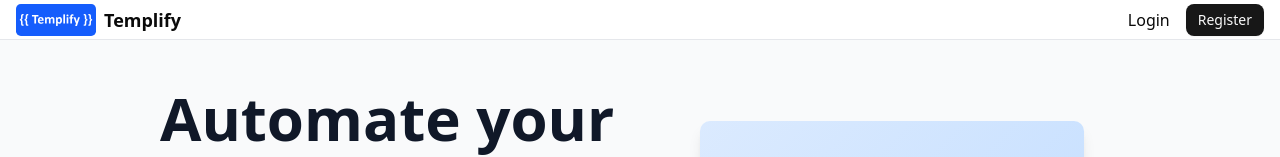
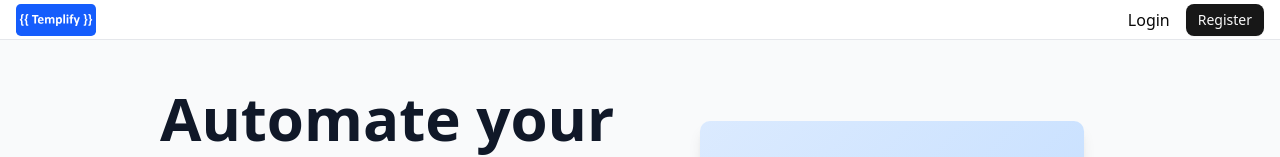
Before and after one commit to pmsoltani/templify, a Next.js app in the folder web/: page / in a window 1280 px wide. Shown: the top 157 px of the page. Built offline with nearby package versions, Linux system fonts and the light colour scheme.

Commit message:
refactor Navbar component for improved user authentication handling

```diff
--- a/web/src/components/Navbar.js
+++ b/web/src/components/Navbar.js
@@ -21,10 +21,8 @@ export default function Navbar({ breadcrumb }) {
       <div className="flex items-center justify-right gap-4">
         <Link href={isLoggedIn ? "/app" : "/"} className="flex items-center space-x-2">
           <Logo />
-          <span className="font-semibold text-lg hidden sm:block">Templify</span>
         </Link>
 
-        {isLoggedIn && templateId && <span className="text-gray-400">|</span>}
         <nav className="flex items-center">{breadcrumb}</nav>
       </div>
 
```
